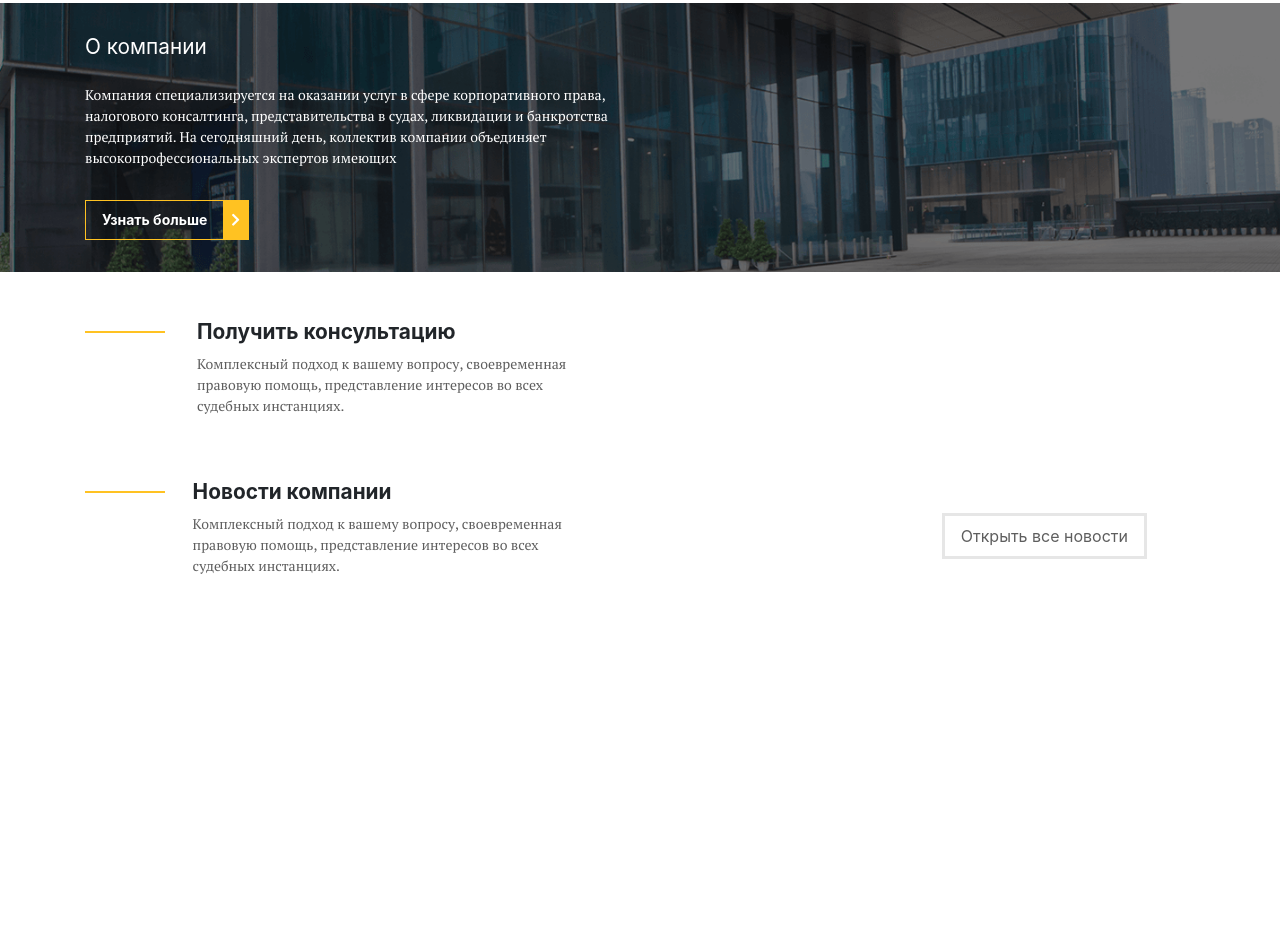
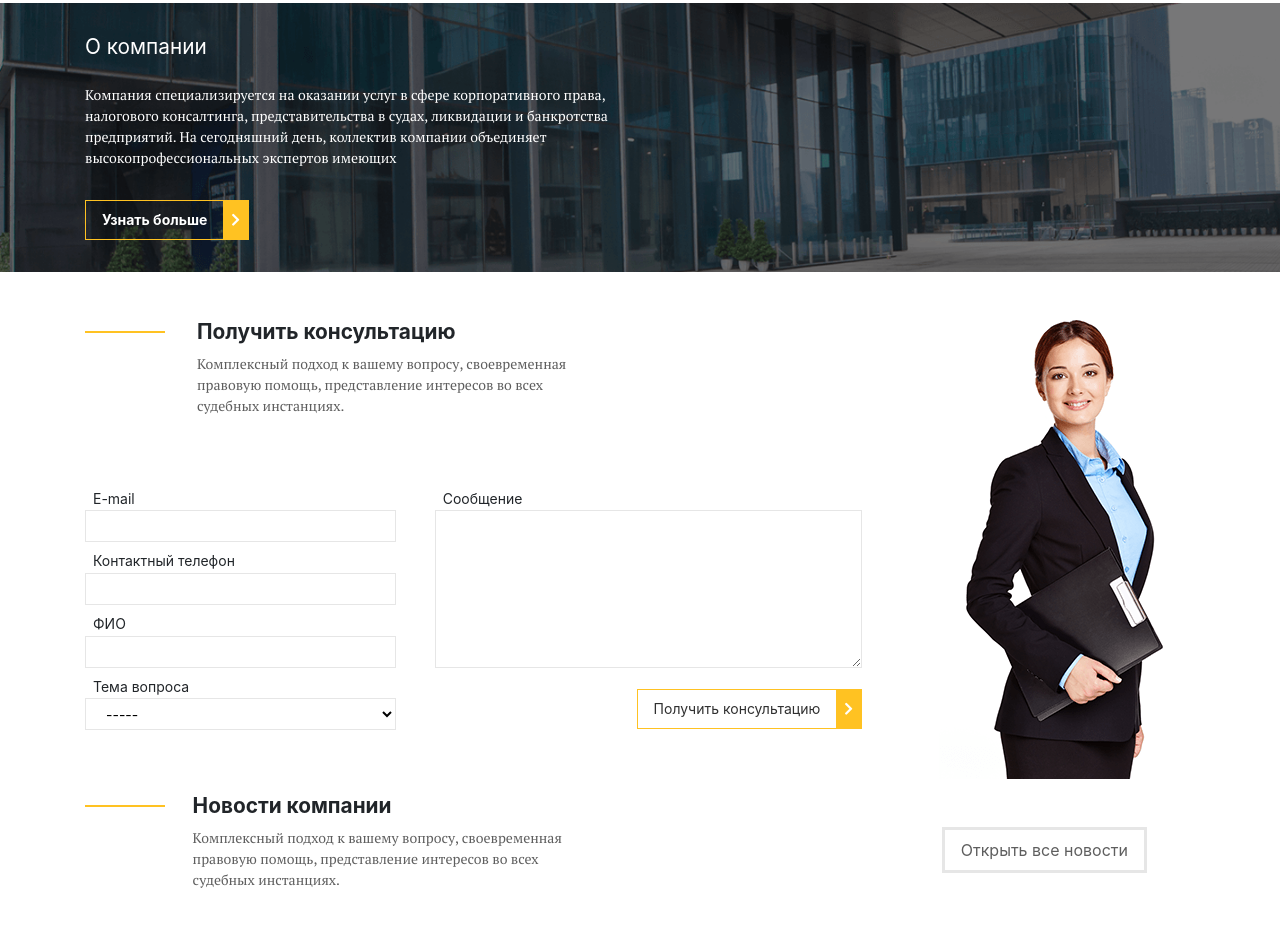
Before and after one commit to gelizabeth/counsel, a plain HTML site: page index.html in a window 1280 px wide. Shown: the part 1091-2017 px from the top of the page. Before the commit the page ends 1731 px from the top, so only its background shows below. Drawn offline with nearby package versions, Linux system fonts and the light colour scheme.

Commit message:
consult section complete

```diff
--- a/css/style.css
+++ b/css/style.css
@@ -178,5 +178,48 @@ p {
 
 #consult .header {
   justify-content: flex-start; }
+  #consult .header .head {
+    margin-right: 0;
+    width: 45%; }
+#consult .container .consult__form {
+  display: flex;
+  flex-direction: row;
+  width: 70%;
+  justify-content: space-between; }
+  #consult .container .consult__form .form-group {
+    display: flex;
+    flex-direction: column;
+    font-size: 0.875rem; }
+    #consult .container .consult__form .form-group label {
+      margin: 0.5rem 0.5rem 0.1rem; }
+    #consult .container .consult__form .form-group .form-item {
+      border: 1px solid #e6e6e6;
+      background-color: #fff;
+      height: 2rem;
+      outline-color: #e6e6e6;
+      padding-left: 1rem; }
+    #consult .container .consult__form .form-group textarea.form-item {
+      height: 9.869rem; }
+    #consult .container .consult__form .form-group:first-of-type {
+      width: 40%; }
+    #consult .container .consult__form .form-group:last-of-type {
+      width: 55%; }
+      #consult .container .consult__form .form-group:last-of-type .btn-main {
+        color: #303030;
+        font-weight: 400;
+        align-self: flex-end;
+        margin-top: 1.3rem; }
+#consult .container img {
+  position: relative;
+  float: right;
+  z-index: 10; }
+@media (max-width: 991.98px) {
+  #consult img {
+    display: none; }
+  #consult .container .consult__form {
+    flex-direction: column;
+    width: 100%; }
+    #consult .container .consult__form .form-group:nth-of-type(1n) {
+      width: 100%; } }
 
 /*# sourceMappingURL=style.css.map */
--- a/index.html
+++ b/index.html
@@ -167,15 +167,44 @@
     </div>
   </section>
   <section id="consult">
+
     <div class="container">
-      <div class="header">
+      <img src="img/girl.png" alt="">
+      <div class="header mx-0">
         <div class="head">
           <h2>Получить консультацию</h2>
           <p>Комплексный подход к вашему вопросу, своевременная правовую помощь, представление интересов во всех судебных инстанциях.</p>
         </div>
 
       </div>
-      <form action=""></form>
+
+      <form class="consult__form" action="">
+        <div class='form-group'>
+          <label for="e-mail">E-mail</label>
+          <input class="form-item" type="email" id="e-mail">
+
+          <label for="phone">Контактный телефон</label>
+          <input class="form-item" type="tel" id="phone">
+
+          <label for="name">ФИО</label>
+          <input class="form-item" type="text" id="name">
+
+          <label for="question">Тема вопроса</label>
+          <select class="form-item" id="question">
+            <option>-----</option>
+            <option>Тема 1</option>
+            <option>Тема 2</option>
+            <option>Тема 3</option>
+          </select>
+        </div>
+        <div class="form-group">
+          <label for="message">Сообщение</label>
+          <textarea class="form-item" id="message" rows="6" cols="50"></textarea>
+          <button type="button" name="button" class="btn-main">Получить консультацию</button>
+        </div>
+
+      </form>
+
     </div>
 
   </section>
```
Also changed, not shown: 1 other file.
